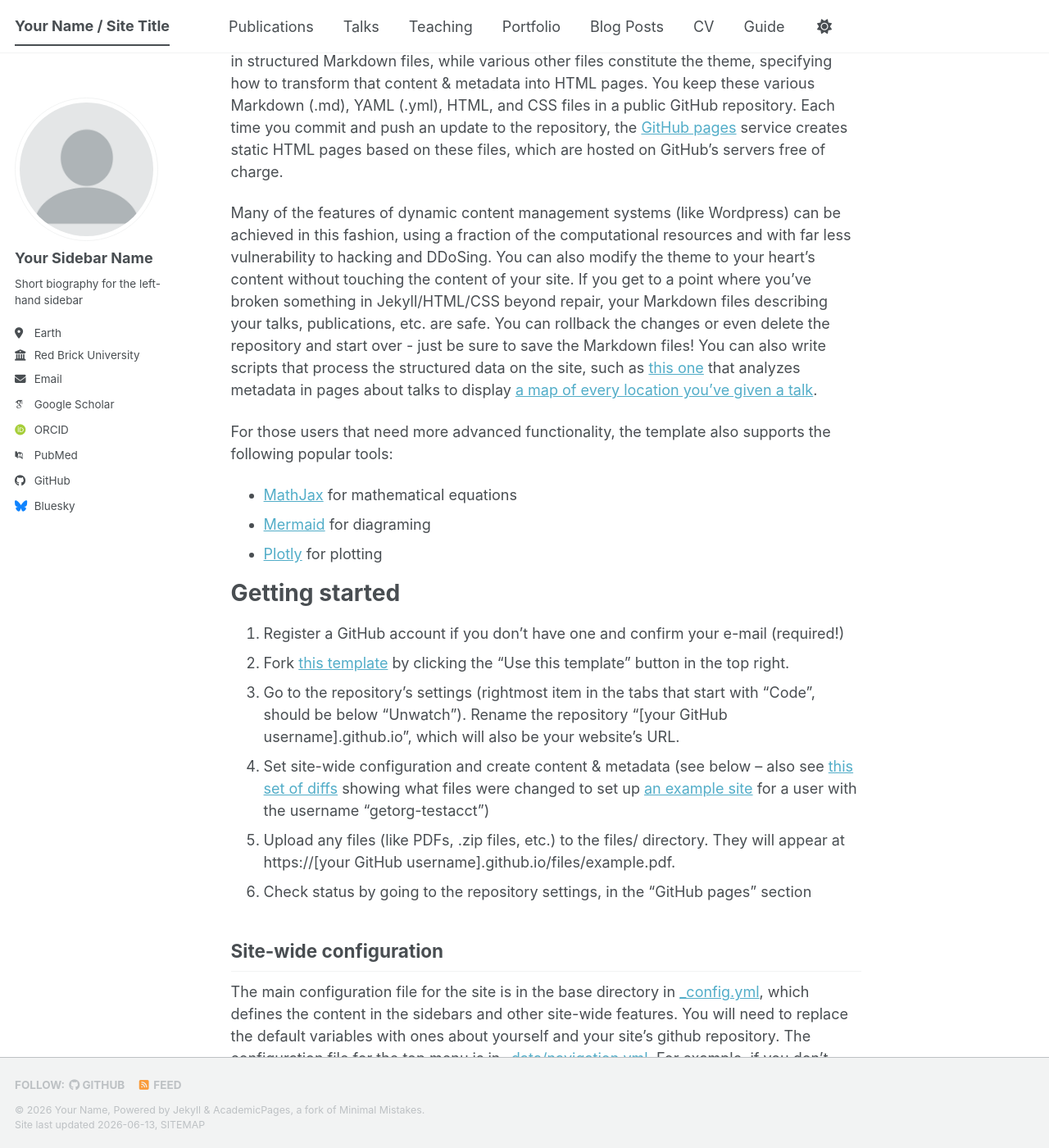
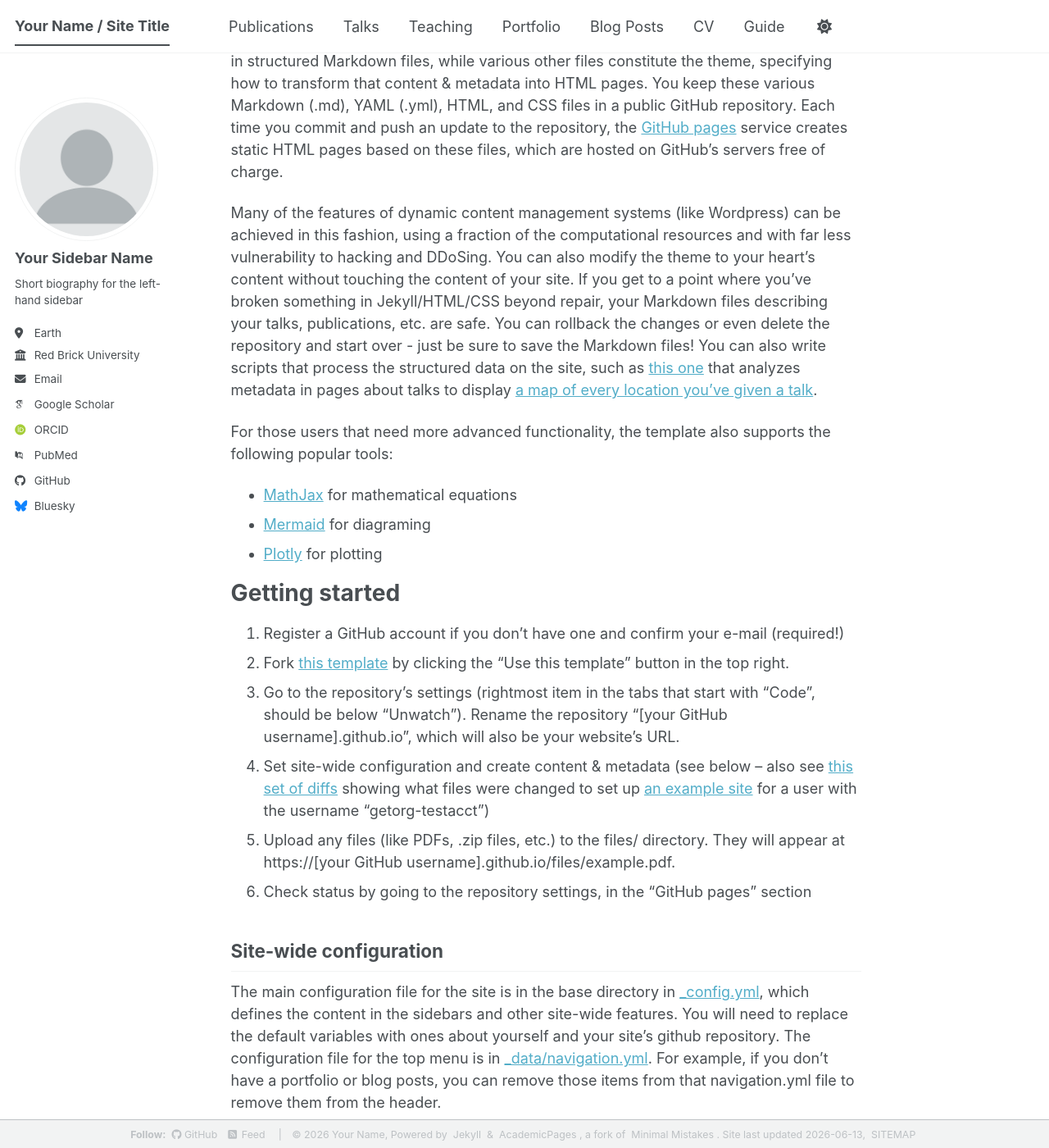
Before and after one commit to ArmandCl/ArmandCl.github.io, a Jekyll site: the page built from _pages/about.md, in a window 1280 px wide and 1400 px high, scrolled down 529 px. Shown: the whole window at 82% size. Built offline with Jekyll 4.4.1, drawn with Linux system fonts in a browser that asks for light colours; some web fonts are replaced; a script bundle is joined from its source files by our own code; library files that are not in the unit come from our copies.

Commit message:
Update of the footer

```diff
--- a/_includes/footer.html
+++ b/_includes/footer.html
@@ -1,25 +1,28 @@
 {% include base_path %}
 
-{% if site.author.github or site.author.bitbucket or site.atom_feed.hide != true %}
-<div class="page__footer-follow">
-  <ul class="social-icons">
+<p class="page__footer-content">
+  {% if site.author.github or site.author.bitbucket or site.atom_feed.hide != true %}
     {% if site.data.ui-text[site.locale].follow_label %}
-      <li><strong>{{ site.data.ui-text[site.locale].follow_label }}</strong></li>
+      <strong>{{ site.data.ui-text[site.locale].follow_label }}</strong>
     {% endif %}
     {% if site.author.github %}
-      <li><a href="https://github.com/{{ site.author.github }}"><i class="fab fa-github" aria-hidden="true"></i> GitHub</a></li>
+      <a href="https://github.com/{{ site.author.github }}"><i class="fab fa-github" aria-hidden="true"></i> GitHub</a>
     {% endif %}
     {% if site.author.bitbucket %}
-      <li><a href="https://bitbucket.org/{{ site.author.bitbucket }}"><i class="fab fa-bitbucket" aria-hidden="true"></i> Bitbucket</a></li>
+      <a href="https://bitbucket.org/{{ site.author.bitbucket }}"><i class="fab fa-bitbucket" aria-hidden="true"></i> Bitbucket</a>
     {% endif %}
     {% if site.atom_feed.hide != true %}
-    <li><a href="{% if site.atom_feed.path %}{{ site.atom_feed.path }}{% else %}{{ base_path }}/feed.xml{% endif %}"><i class="fa fa-fw fa-rss-square" aria-hidden="true"></i> {{ site.data.ui-text[site.locale].feed_label | default: "Feed" }}</a></li>
+      <a href="{% if site.atom_feed.path %}{{ site.atom_feed.path }}{% else %}{{ base_path }}/feed.xml{% endif %}"><i class="fa fa-fw fa-rss-square" aria-hidden="true"></i> {{ site.data.ui-text[site.locale].feed_label | default: "Feed" }}</a>
     {% endif %}
-  </ul>
-</div>
-{% endif %}
+    <span class="separator"> | </span>
+  {% endif %}
 
-<div class="page__footer-copyright">
-  &copy; {{ site.time | date: '%Y' }} {{ site.name | default: site.title }}, {{ site.data.ui-text[site.locale].powered_by | default: "Powered by" }} <a href="https://jekyllrb.com" rel="nofollow">Jekyll</a> &amp; <a href="https://github.com/academicpages/academicpages.github.io">AcademicPages</a>, a fork of <a href="https://mademistakes.com/work/minimal-mistakes-jekyll-theme/" rel="nofollow">Minimal Mistakes</a>.<br />
-  Site last updated {{ "now" | date: '%Y-%m-%d' }}, <a href="/sitemap/" style="text-transform: uppercase;">{{ site.data.ui-text[site.locale].site_map | default: "Sitemap" }}</a>
-</div>
+  &copy; {{ site.time | date: '%Y' }} {{ site.name | default: site.title }},
+  {{ site.data.ui-text[site.locale].powered_by | default: "Powered by" }}
+  <a href="https://jekyllrb.com" rel="nofollow">Jekyll</a> &amp;
+  <a href="https://github.com/academicpages/academicpages.github.io">AcademicPages</a>,
+  a fork of
+  <a href="https://mademistakes.com/work/minimal-mistakes-jekyll-theme/" rel="nofollow">Minimal Mistakes</a>.
+  Site last updated {{ "now" | date: '%Y-%m-%d' }},
+  <a href="/sitemap/" style="text-transform: uppercase;">{{ site.data.ui-text[site.locale].site_map | default: "Sitemap" }}</a>
+</p>
--- a/_sass/layout/_footer.scss
+++ b/_sass/layout/_footer.scss
@@ -7,90 +7,50 @@
   background-color: var(--global-footer-bg-color);
   color: var(--global-text-color-light);
 
-  float: left;
-  margin-left: 0;
-  margin-right: 0;
-  margin-top: 3em;
+  position: fixed;   // reste en bas de l'écran
+  bottom: 0;
+  left: 0;
   width: 100%;
-  clear: both;
+  height: 35px;      // hauteur totale fixe
+  line-height: 35px; // centre verticalement le texte
+  border-top: 1px solid var(--global-dark-border-color);
+  z-index: 10;
 
-  /* keep footer in normal document flow so custom widgets do not overlap content */
-  height: auto;
-
-  /* keep the footer on the bottom of the page */
-  position: fixed;
-  bottom: 0;
-
-  -webkit-animation: intro 0.3s both;
-          animation: intro 0.3s both;
-  -webkit-animation-delay: 0.45s;
-          animation-delay: 0.45s;
-  border-top: 1px solid var(--global-dark-border-color);
-
-  footer {
-    @include clearfix;
-    margin-left: auto;
-    margin-right: auto;
-    margin-top: 1em;
-    max-width: 100%;
-    padding: 0 1em 1em;
-
-    @include breakpoint($x-large) {
-      max-width: $x-large;
-    }
-  }
+  // plus de <footer> interne dans votre code, on garde juste le conteneur principal
+  // on supprime donc la règle "footer { ... }"
 
   a {
     color: inherit;
     text-decoration: none;
-
     &:hover {
       text-decoration: underline;
     }
   }
 
-  .fas,
-  .fab,
-  .far,
-  .fal {
+  .fas, .fab, .far, .fal {
     color: var(--global-text-color-light);
   }
 }
 
-.page__footer-copyright {
+/* Style du paragraphe unique */
+.page__footer-content {
+  margin: 0;
+  padding: 0 1em;          // espacement latéral
+  white-space: nowrap;     // force tout sur une ligne
+  overflow-x: auto;        // permet de scroller si trop long (optionnel)
   font-family: $global-font-family;
-  font-size: $type-size-7;
-}
+  font-size: $type-size-7; // ~12px, ajustez selon votre goût
+  line-height: inherit;    // hérite de 35px
+  text-align: center;      // ou left, selon vos préférences
 
-.page__footer-follow {
-  ul {
-    margin: 0;
-    padding: 0;
-    list-style-type: none;
+  // Pour espacer légèrement les liens
+  a {
+    margin: 0 0.2rem;
   }
 
-  li {
-    display: inline-block;
-    padding-top: 5px;
-    padding-bottom: 5px;
-    font-family: $sans-serif-narrow;
-    font-size: $type-size-6;
-    text-transform: uppercase;
-  }
-
-  li + li:before {
-    content: "";
-    padding-right: 5px;
-  }
-
-  a {
-    padding-right: 10px;
-    font-weight: bold;
-  }
-
-  .social-icons {
-    a {
-      white-space: nowrap;
-    }
+  // Séparateur "|" entre les blocs
+  .separator {
+    margin: 0 0.5rem;
+    color: var(--global-text-color-light);
   }
 }
```
